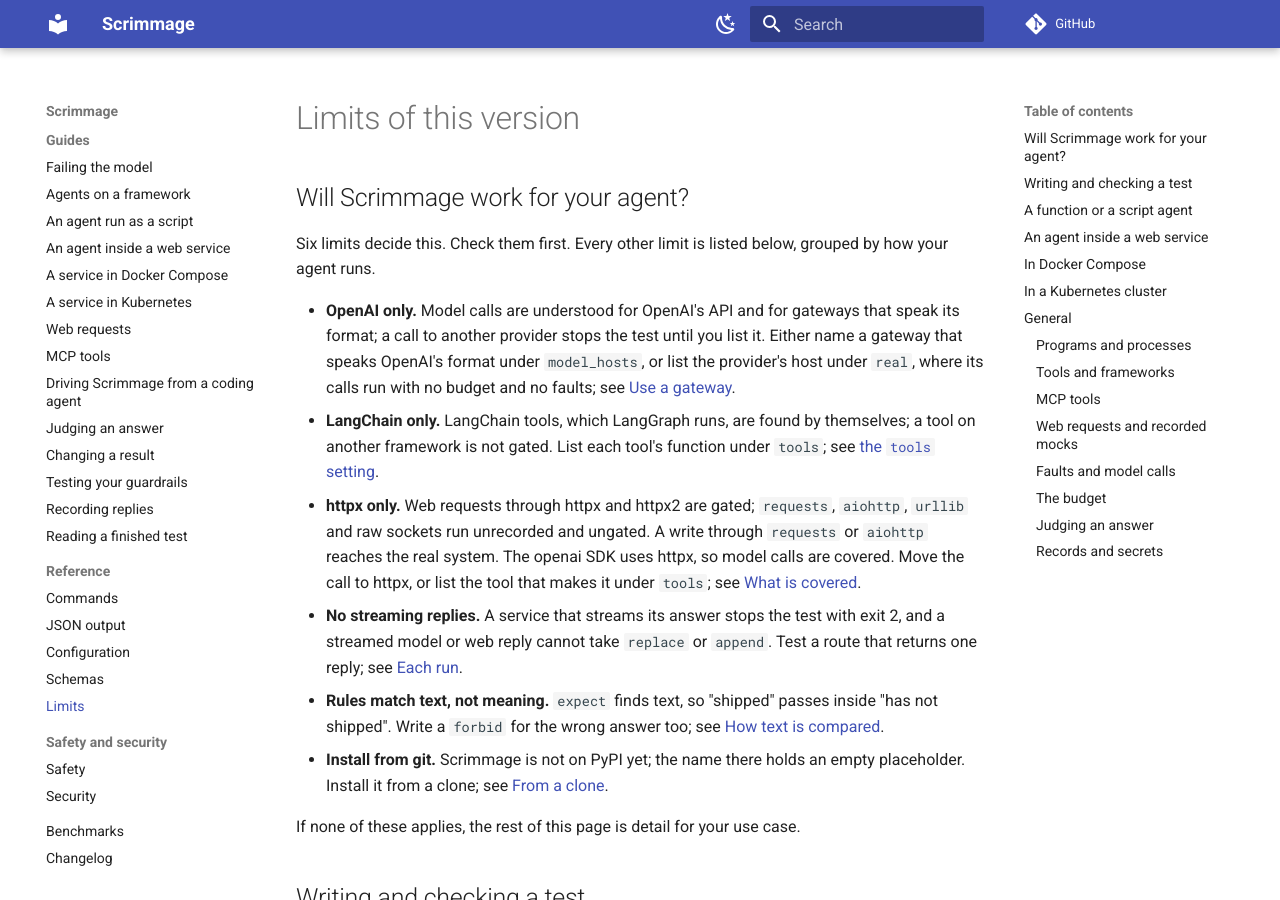
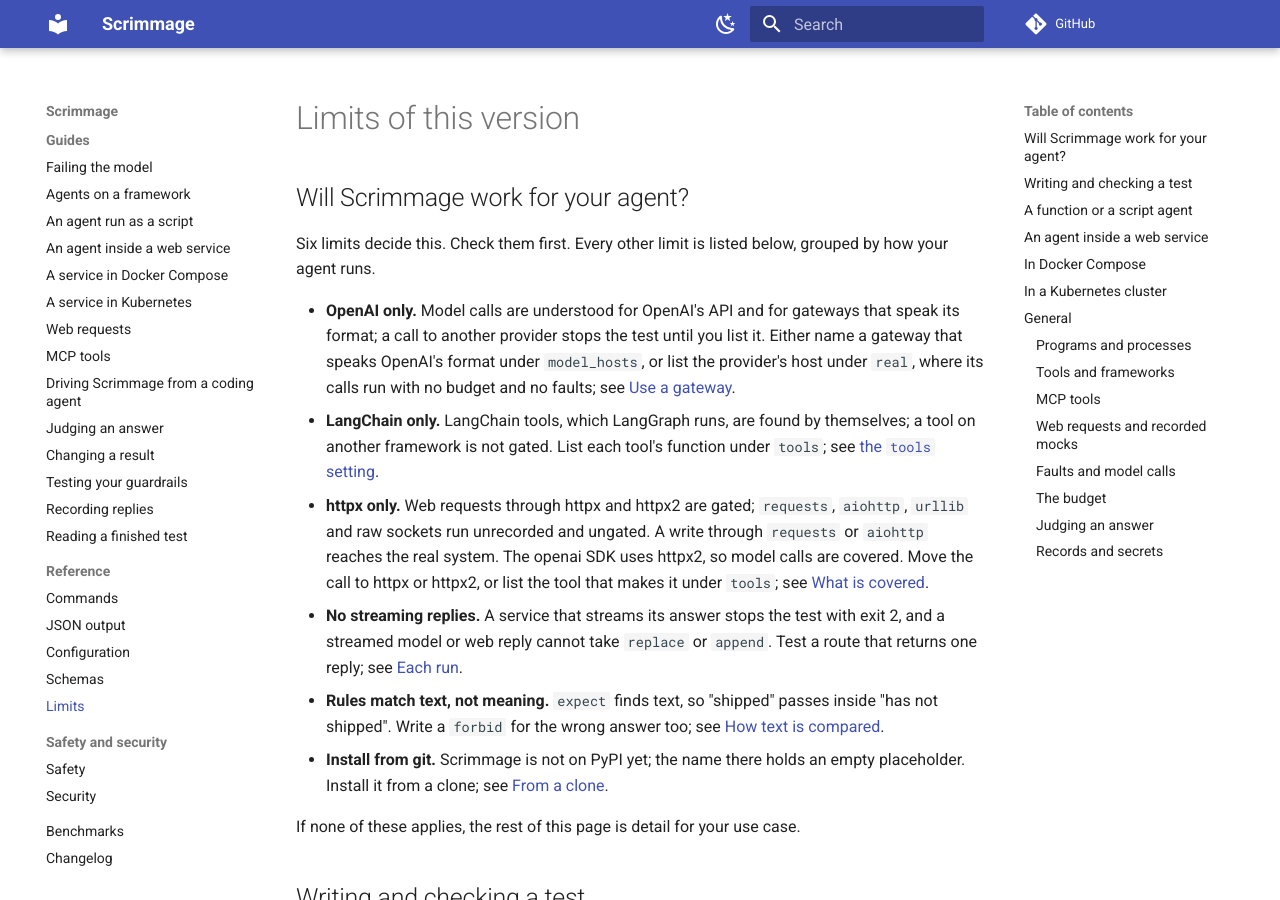
Before and after one commit to ManishKumar97/scrimmage, an MkDocs documentation site: the page built from docs/limits.md, in a window 1280 px wide and 900 px high. Built offline with MkDocs 1.6.1 and Material for MkDocs 9.7.7, drawn with Linux system fonts in a browser that asks for light colours; comment, search, counter and statistics services are not loaded; some of the changed text lies outside the part shown.

Commit message:
docs: fix the version, httpx2 and readme for a public reader
The examples showed scrimmage 0.4.0, a version that never existed; the
package is 0.1.0.dev0. The installed openai and mcp libraries import
httpx2, not httpx, so index and limits now say so. The README gains an
install line, a quickstart link and the license for a stranger.

```diff
--- a/docs/limits.md
+++ b/docs/limits.md
@@ -12,8 +12,8 @@ Every other limit is listed below, grouped by how your agent runs.
   List each tool's function under `tools`; see [the `tools` setting](configuration.md#agent).
 - **httpx only.** Web requests through httpx and httpx2 are gated; `requests`, `aiohttp`, `urllib` and raw sockets run unrecorded and ungated.
   A write through `requests` or `aiohttp` reaches the real system.
-  The openai SDK uses httpx, so model calls are covered.
-  Move the call to httpx, or list the tool that makes it under `tools`; see [What is covered](web-requests.md#what-is-covered).
+  The openai SDK uses httpx2, so model calls are covered.
+  Move the call to httpx or httpx2, or list the tool that makes it under `tools`; see [What is covered](web-requests.md#what-is-covered).
 - **No streaming replies.** A service that streams its answer stops the test with exit 2, and a streamed model or web reply cannot take `replace` or `append`.
   Test a route that returns one reply; see [Each run](services.md#each-run).
 - **Rules match text, not meaning.** `expect` finds text, so "shipped" passes inside "has not shipped".
@@ -340,7 +340,7 @@ Also read the control-path limits under An agent inside a web service.
 - **`context too long` is OpenAI's Chat Completions reply.** On a Responses call it is a mistake in the test: the call fails at once and the fault is not counted as fired. Other providers' replies come with those providers.
   The message names the numbers of the real reply it was saved from, 128000 and 140008 tokens, not your model's context or your prompt's length.
 
-- **A body cut by a dropped connection.** `bad body` sends a whole reply whose JSON does not parse. A reply cut short because the connection dropped is a connection error, not a body to parse: the openai library raises `APIConnectionError` from httpx's `RemoteProtocolError`, after its retries. Scrimmage does not inject that failure.
+- **A body cut by a dropped connection.** `bad body` sends a whole reply whose JSON does not parse. A reply cut short because the connection dropped is a connection error, not a body to parse: the openai library raises `APIConnectionError` from httpx2's `RemoteProtocolError`, after its retries. Scrimmage does not inject that failure.
 
 - **`requests N` needs a library that marks its retries.** It counts a retry by the openai library's `x-stainless-retry-count` header.
   A client that sends none, such as NeMo Guardrails' own, makes each attempt a request; the run then gets a mistake that says to use `first N` or `always`; `call N` counts attempts too, so it works there.
```
Also changed, not shown: README.md (+22 -0 lines), docs/cli.md (+1 -1 lines), docs/index.md (+2 -2 lines), docs/json-output.md (+7 -7 lines), docs/services.md (+1 -1 lines), docs/show.md (+1 -1 lines).
